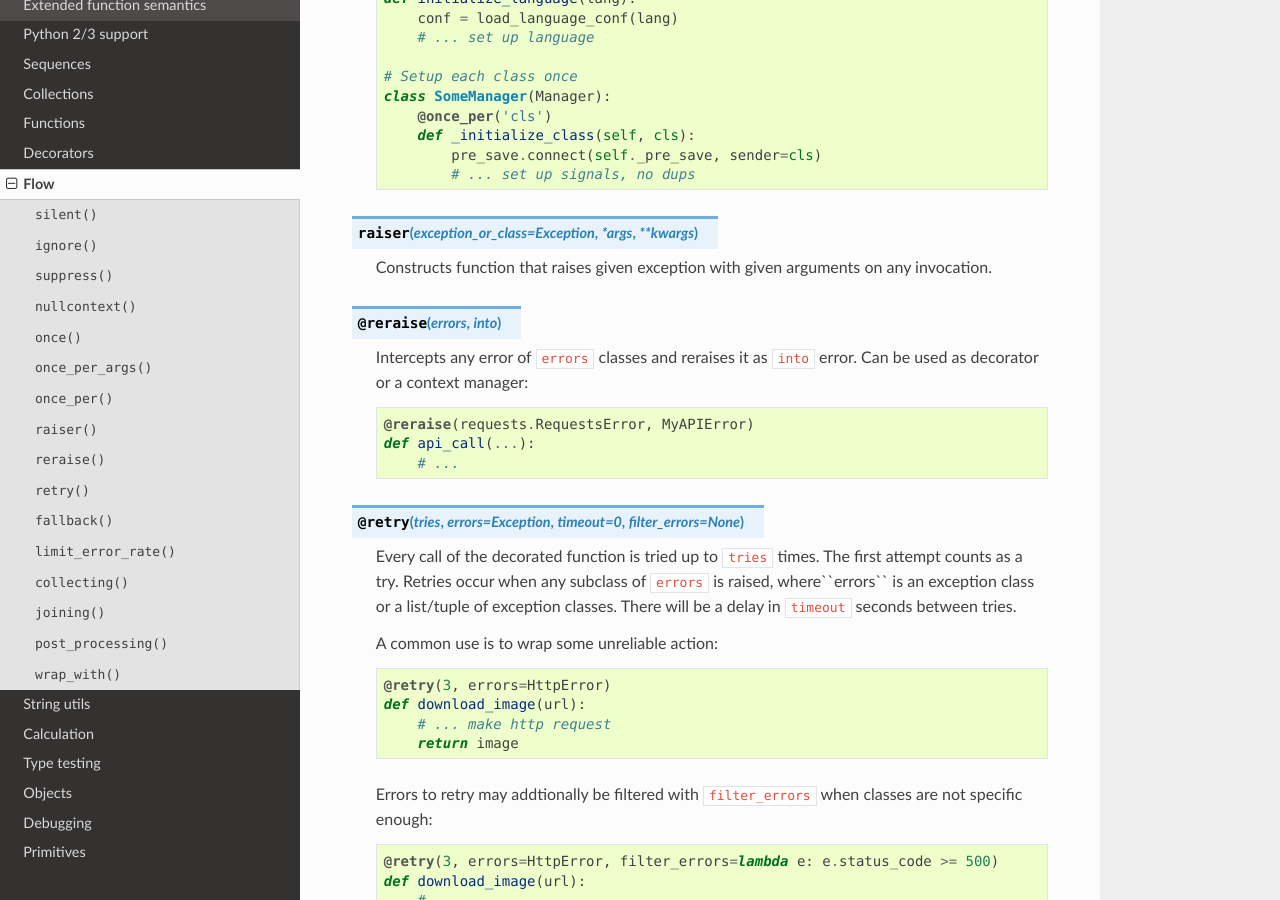
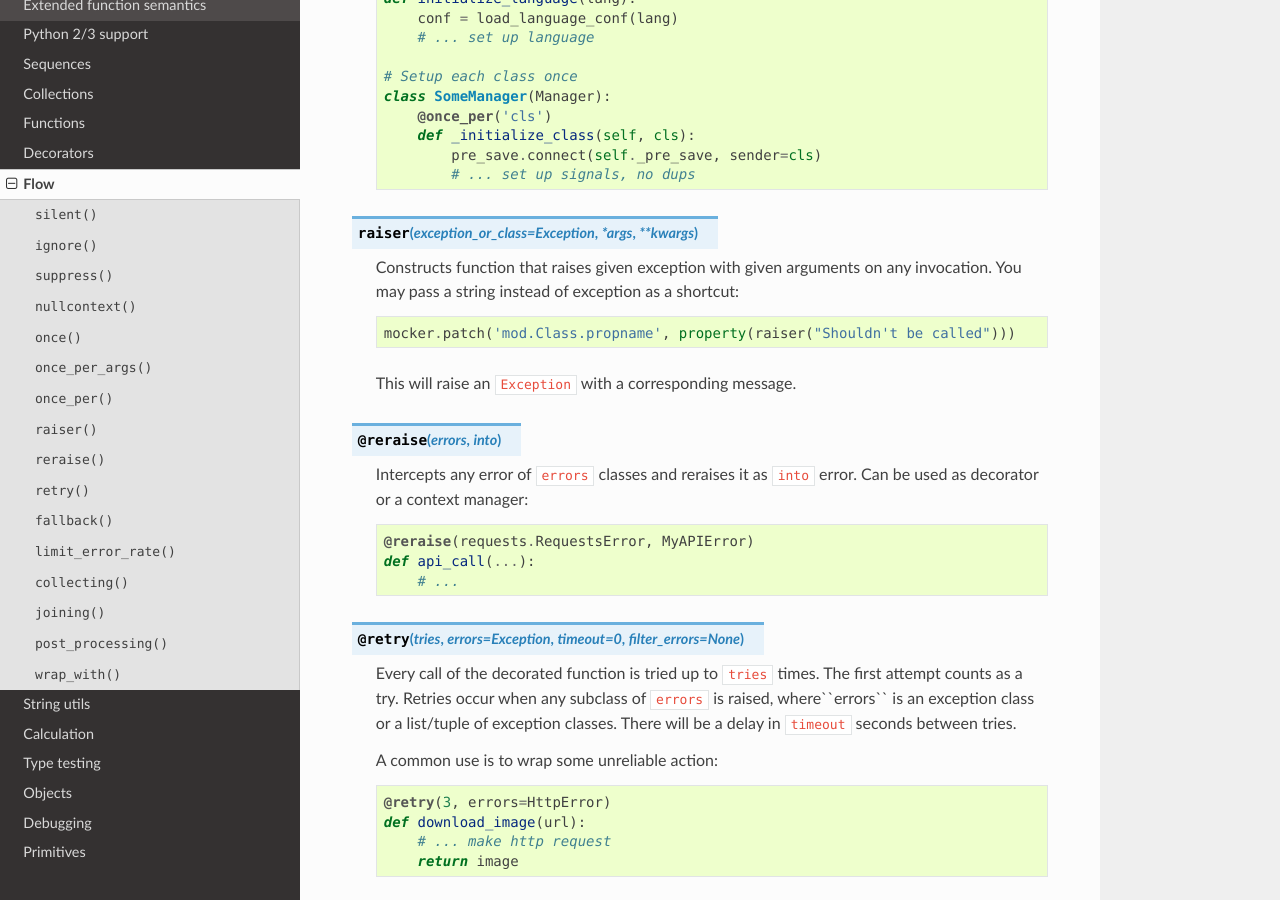
Before and after one commit to Jamaal224/funcy, a Sphinx documentation site: the page built from docs/flow.rst, in a window 1280 px wide and 900 px high, scrolled down 1396 px. Built offline with Sphinx 7.4.7 and the Read the Docs theme 2.0.0, drawn with Linux system fonts in a browser that asks for light colours.

Commit message:
Make raiser() accept a string as a shortcut

```diff
--- a/docs/flow.rst
+++ b/docs/flow.rst
@@ -72,7 +72,11 @@ Flow
 
 .. function:: raiser(exception_or_class=Exception, *args, **kwargs)
 
-    Constructs function that raises given exception with given arguments on any invocation.
+    Constructs function that raises given exception with given arguments on any invocation. You may pass a string instead of exception as a shortcut::
+
+        mocker.patch('mod.Class.propname', property(raiser("Shouldn't be called")))
+
+    This will raise an ``Exception`` with a corresponding message.
 
 
 .. decorator:: reraise(errors, into)
```
Also changed, not shown: 2 other files.
